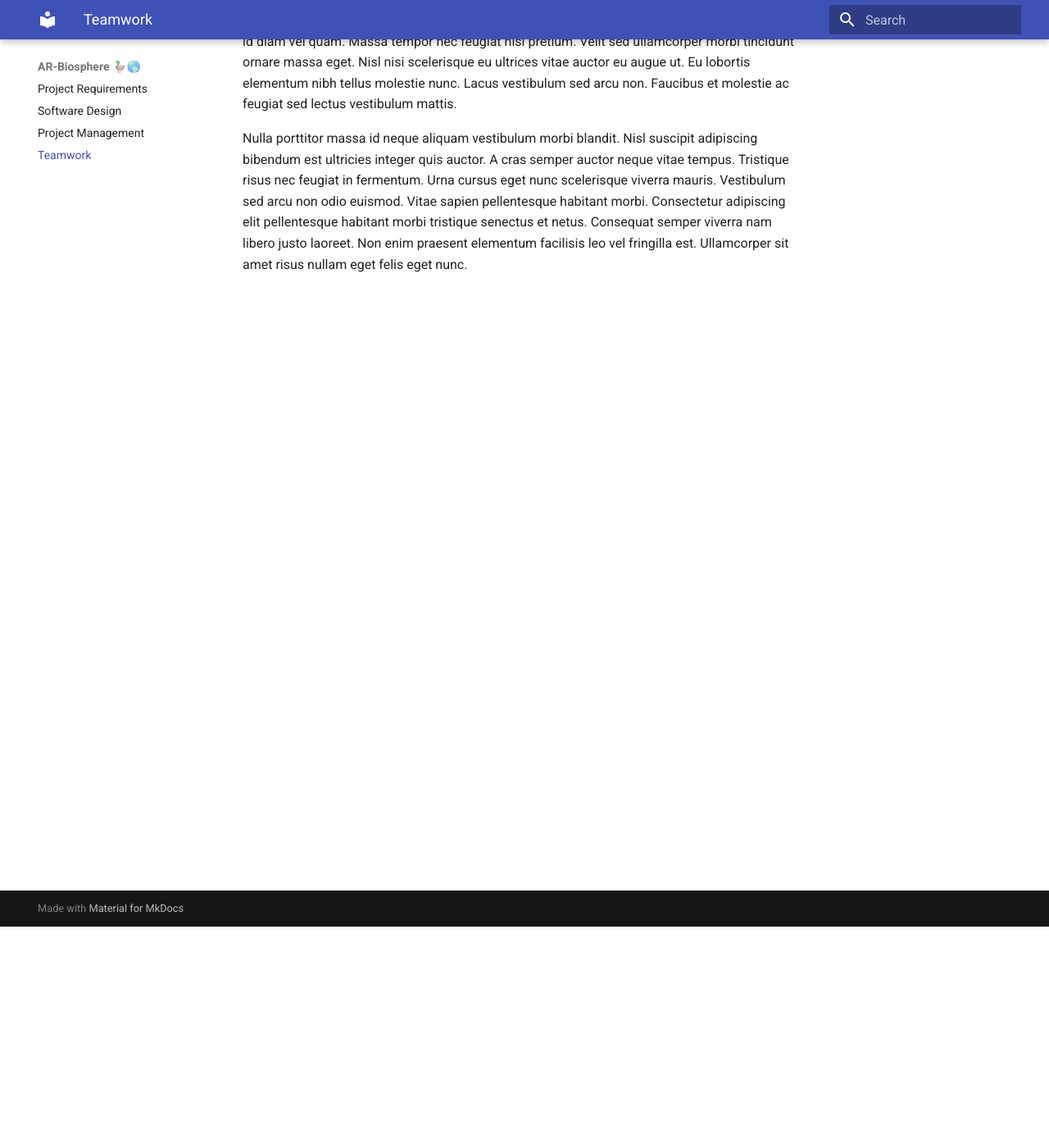
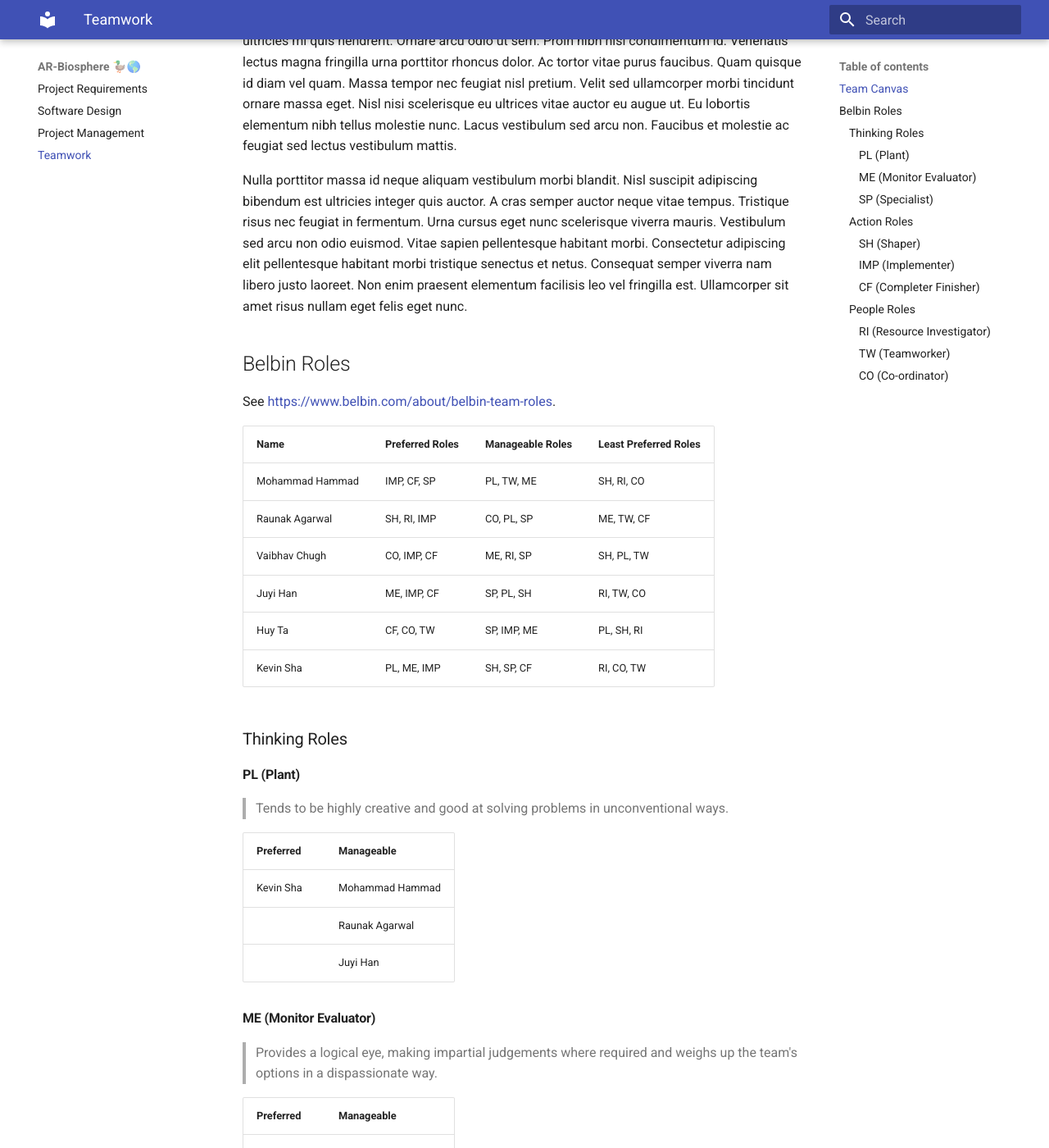
Before and after one commit to antarc0y/AR-Biosphere, an MkDocs documentation site: the page built from docblueprint/pages/teamwork.md, in a window 1280 px wide and 1400 px high, scrolled down 270 px. Shown: the whole window at 82% size. Built offline with MkDocs 1.6.1 and Material for MkDocs 9.7.7, drawn with Linux system fonts in a browser that asks for light colours; some of the changed text lies outside the part shown.

Commit message:
belbin team roles

```diff
--- a/docblueprint/pages/teamwork.md
+++ b/docblueprint/pages/teamwork.md
@@ -1,5 +1,114 @@
 # Team Work
 
+## Team Canvas
 Lorem ipsum dolor sit amet, consectetur adipiscing elit, sed do eiusmod tempor incididunt ut labore et dolore magna aliqua. Fames ac turpis egestas sed tempus. Aliquam ultrices sagittis orci a scelerisque purus semper. Lectus proin nibh nisl condimentum. Pharetra massa massa ultricies mi quis hendrerit. Ornare arcu odio ut sem. Proin nibh nisl condimentum id. Venenatis lectus magna fringilla urna porttitor rhoncus dolor. Ac tortor vitae purus faucibus. Quam quisque id diam vel quam. Massa tempor nec feugiat nisl pretium. Velit sed ullamcorper morbi tincidunt ornare massa eget. Nisl nisi scelerisque eu ultrices vitae auctor eu augue ut. Eu lobortis elementum nibh tellus molestie nunc. Lacus vestibulum sed arcu non. Faucibus et molestie ac feugiat sed lectus vestibulum mattis.
 
 Nulla porttitor massa id neque aliquam vestibulum morbi blandit. Nisl suscipit adipiscing bibendum est ultricies integer quis auctor. A cras semper auctor neque vitae tempus. Tristique risus nec feugiat in fermentum. Urna cursus eget nunc scelerisque viverra mauris. Vestibulum sed arcu non odio euismod. Vitae sapien pellentesque habitant morbi. Consectetur adipiscing elit pellentesque habitant morbi tristique senectus et netus. Consequat semper viverra nam libero justo laoreet. Non enim praesent elementum facilisis leo vel fringilla est. Ullamcorper sit amet risus nullam eget felis eget nunc.
+
+## Belbin Roles
+See [https://www.belbin.com/about/belbin-team-roles](https://www.belbin.com/about/belbin-team-roles).
+
+| **Name**        | **Preferred Roles** | **Manageable Roles** | **Least Preferred Roles** |
+| --------------- | ------------------- | -------------------- | ------------------------- |
+| Mohammad Hammad | IMP, CF, SP         | PL, TW, ME           | SH, RI, CO                |
+| Raunak Agarwal  | SH, RI, IMP         | CO, PL, SP           | ME, TW, CF                |
+| Vaibhav Chugh   | CO, IMP, CF         | ME, RI, SP           | SH, PL, TW                |
+| Juyi Han        | ME, IMP, CF         | SP, PL, SH           | RI, TW, CO                |
+| Huy Ta          | CF, CO, TW          | SP, IMP, ME          | PL, SH, RI                |
+| Kevin Sha       | PL, ME, IMP         | SH, SP, CF           | RI, CO, TW                |
+
+### Thinking Roles
+
+#### PL (Plant)
+
+> Tends to be highly creative and good at solving problems in unconventional ways.
+
+| **Preferred** | **Manageable**  |
+| ------------- | --------------- |
+| Kevin Sha     | Mohammad Hammad |
+|               | Raunak Agarwal  |
+|               | Juyi Han        |
+
+#### ME (Monitor Evaluator)
+
+> Provides a logical eye, making impartial judgements where required and weighs up the team's options in a dispassionate way.
+
+| **Preferred** | **Manageable**  |
+| ------------- | --------------- |
+| Juyi Han      | Mohammad Hammad |
+| Kevin Sha     | Vaibhav Chugh   |
+|               | Huy Ta          |
+
+#### SP (Specialist)
+
+> Brings in-depth knowledge of a key area to the team.
+
+| **Preferred**   | **Manageable**  |
+| --------------- | --------------- |
+| Mohammad Hammad | Raunak Agarwal  |
+|                 | Vaibhav Chugh   |
+|                 | Juyi Han        |
+|                 | Huy Ta          |
+|                 | Kevin Sha       |
+
+### Action Roles
+
+#### SH (Shaper)
+
+> Provides the necessary drive to ensure that the team keeps moving and does not lose focus or momentum.
+
+| **Preferred**   | **Manageable**  |
+| --------------- | --------------- |
+| Raunak Agarwal  | Raunak Agarwal  |
+|                 | Juyi Han        |
+|                 | Kevin Sha       |
+
+#### IMP (Implementer)
+
+> Needed to plan a workable strategy and carry it out as efficiently as possible.
+
+| **Preferred**   | **Manageable**  |
+| --------------- | --------------- |
+| Mohammad Hammad | Huy Ta          |
+| Vaibhav Chugh   |                 |
+| Raunak Agarwal  |                 |
+| Juyi Han        |                 |
+| Kevin Sha       |                 |
+
+#### CF (Completer Finisher)
+
+> Most effectively used at the end of tasks to polish and scrutinise the work for errors, subjecting it to the highest standards of quality control.
+
+| **Preferred**   | **Manageable**  |
+| --------------- | --------------- |
+| Mohammad Hammad | Kevin Sha       |
+| Vaibhav Chugh   |                 |
+| Juyi Han        |                 |
+| Huy Ta          |                 |
+
+### People Roles
+
+#### RI (Resource Investigator)
+
+> Uses their inquisitive nature to find ideas to bring back to the team.
+
+| **Preferred**  | **Manageable**  |
+| -------------- | --------------- |
+| Raunak Agarwal | Vaibhav Chugh   |
+
+#### TW (Teamworker)
+
+> Helps the team to gel, using their versatility to identify the work required and complete it on behalf of the team.
+
+| **Preferred** | **Manageable**  |
+| ------------- | --------------- |
+| Huy Ta        | Mohammad Hammad |
+
+#### CO (Co-ordinator)
+
+> Needed to focus on the team's objectives, draw out team members and delegate work appropriately.
+
+| **Preferred** | **Manageable**  |
+| ------------- | --------------- |
+| Vaibhav Chugh | Raunak Agarwal  |
+| Huy Ta        |                 |
```
